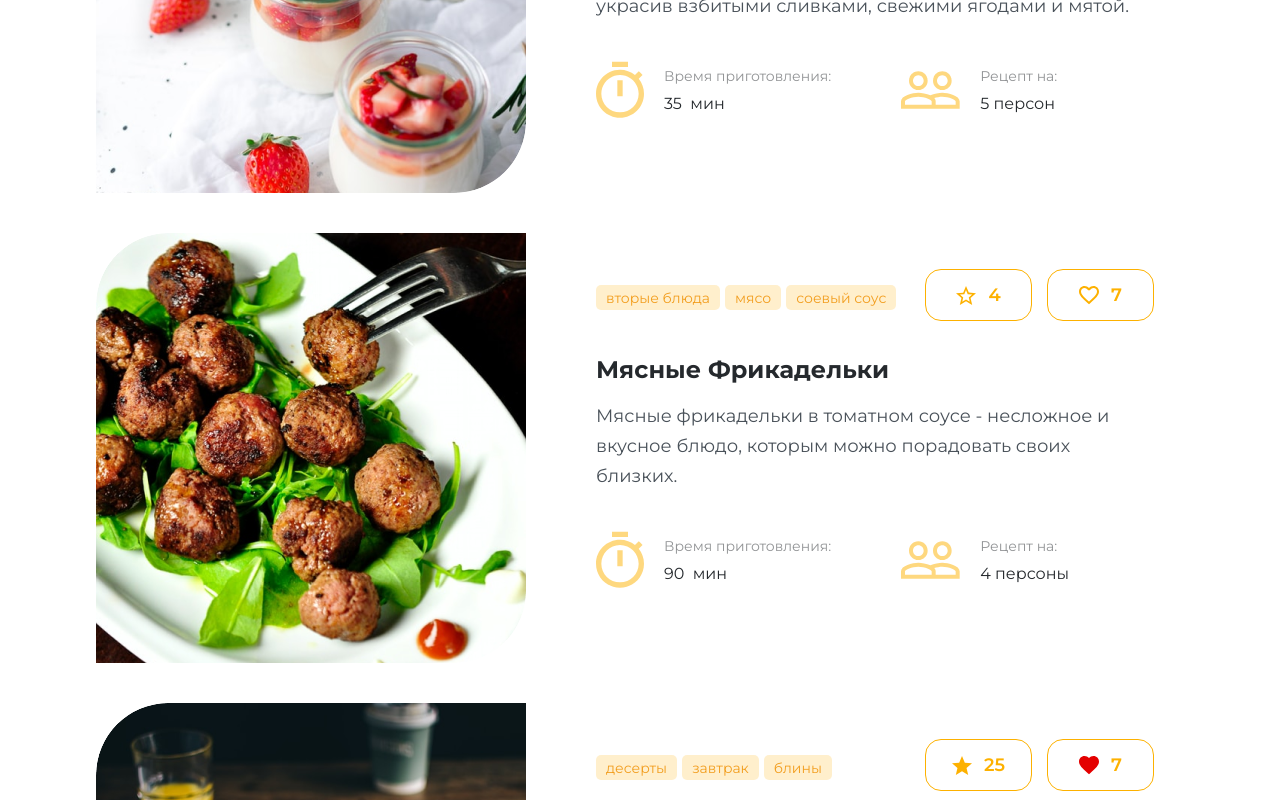
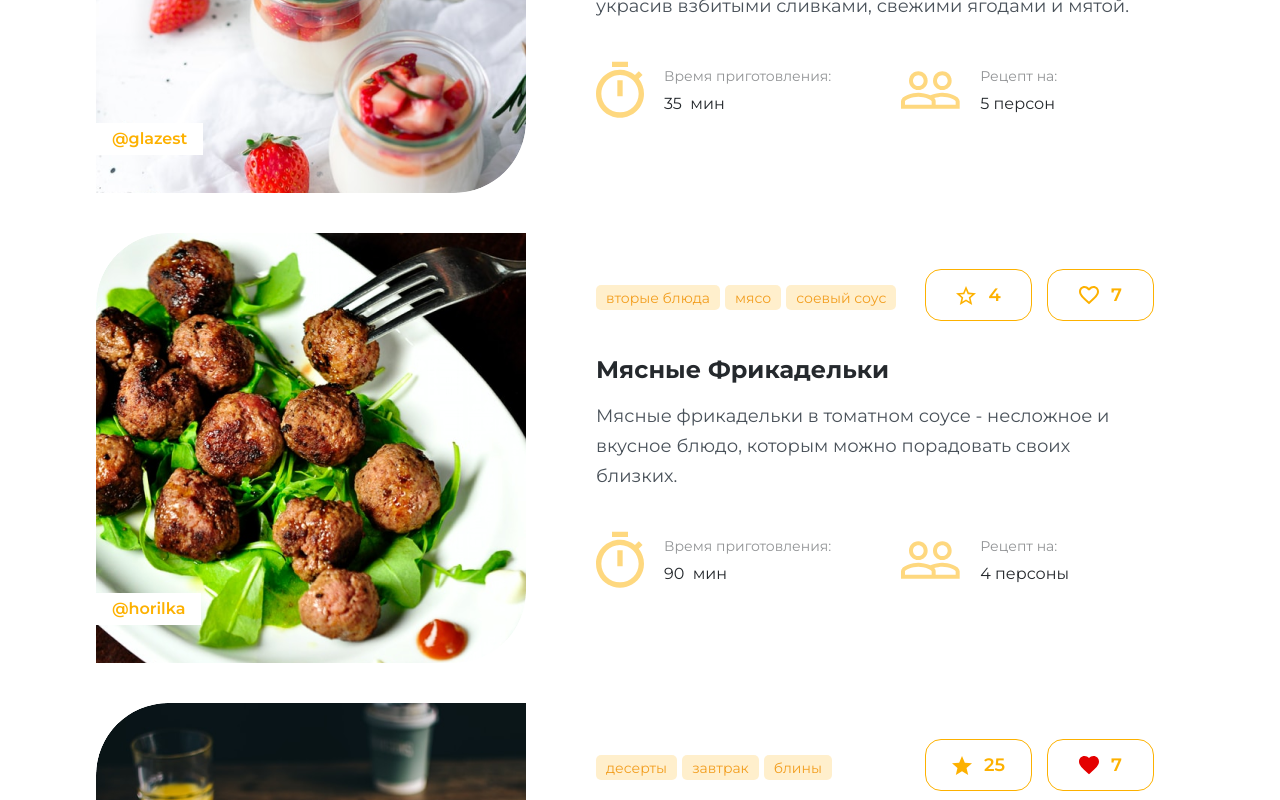
Before and after one commit to Yaroslav810/Recipes, an Angular app in the folder RecipesFrontend/: page /recipes in a window 1280 px wide. Shown: the part 940-1740 px from the top of the page. Built offline with nearby package versions, Linux system fonts and the light colour scheme.

Commit message:
R-4: Added id tags to card objects, added processing of card clicks, added author mapping

```diff
--- a/RecipesFrontend/src/app/directives/dish-card/dish-card.component.css
+++ b/RecipesFrontend/src/app/directives/dish-card/dish-card.component.css
@@ -16,6 +16,7 @@
 }
 
 .card-image {
+  position: relative;
   width: 430px;
   height: 430px;
   border-radius: 72px 0;
@@ -33,6 +34,20 @@
   height: 100%;
   margin: 0;
   object-fit: cover;
+}
+
+.card-author {
+  position: absolute;
+  left: 0;
+  bottom: 38px;
+  padding: 2px 16px;
+  background: #fff;
+}
+
+.author {
+  margin: 0;
+  font: normal 600 16px/28px 'Montserrat', sans-serif;
+  color: #FDB100;
 }
 
 .card-content {
--- a/RecipesFrontend/src/app/directives/dish-card/dish-card.component.html
+++ b/RecipesFrontend/src/app/directives/dish-card/dish-card.component.html
@@ -1,6 +1,9 @@
 <mat-card class="card" (click)="onCardButtonClick()">
   <div class="card-image">
     <img mat-card-image src="{{ card.image }}" alt="{{ card.title }}">
+    <div class="card-author">
+      <p class="author">@{{ card.author }}</p>
+    </div>
   </div>
   <div class="card-content">
     <div class="card-header">
--- a/RecipesFrontend/src/app/directives/dish-card/dish-card.interface.ts
+++ b/RecipesFrontend/src/app/directives/dish-card/dish-card.interface.ts
@@ -3,6 +3,7 @@ export interface IDishCard {
   title: string,
   description: string,
   keywords: string[],
+  author: string,
   likesCount: number,
   starsCount: number,
   time: string,
--- a/RecipesFrontend/src/app/directives/main-course-card/main-course-card.component.css
+++ b/RecipesFrontend/src/app/directives/main-course-card/main-course-card.component.css
@@ -15,6 +15,7 @@
 }
 
 .card-image {
+  position: relative;
   width: 543px;
   border-radius: 72px 0;
   overflow: hidden;
@@ -31,6 +32,20 @@
   height: 100%;
   margin: 0;
   object-fit: cover;
+}
+
+.card-author {
+  position: absolute;
+  left: 0;
+  bottom: 38px;
+  padding: 2px 16px;
+  background: #fff;
+}
+
+.author {
+  margin: 0;
+  font: normal 600 16px/28px 'Montserrat', sans-serif;
+  color: #fdb100;
 }
 
 .card-content {
--- a/RecipesFrontend/src/app/directives/main-course-card/main-course-card.component.html
+++ b/RecipesFrontend/src/app/directives/main-course-card/main-course-card.component.html
@@ -1,6 +1,9 @@
 <mat-card class="card" (click)="onCardButtonClick()">
   <div class="card-image">
     <img mat-card-image src="{{ card.image }}" alt="{{ card.title }}">
+    <div class="card-author">
+      <p class="author">@{{ card.author }}</p>
+    </div>
   </div>
   <div class="card-content">
     <div class="additional-info">
--- a/RecipesFrontend/src/app/directives/main-course-card/main-course-card.interface.ts
+++ b/RecipesFrontend/src/app/directives/main-course-card/main-course-card.interface.ts
@@ -2,6 +2,7 @@ export interface IMainCourseCard {
   id: number,
   title: string,
   description: string,
+  author: string,
   likesCount: number,
   time: string,
   image: string,
--- a/RecipesFrontend/src/app/pages/main/main.component.ts
+++ b/RecipesFrontend/src/app/pages/main/main.component.ts
@@ -55,6 +55,7 @@ export class MainComponent implements OnInit {
       id: 1,
       title: 'Тыквенный супчик на кокосовом молоке',
       description: 'Если у вас осталась тыква, и вы не знаете что с ней сделать, то это решение для вас! Ароматный, согревающий суп-пюре на кокосовом молоке. Можно даже в Пост! ',
+      author: 'glazest',
       likesCount: 23,
       time: '35 минут',
       image: './assets/images/pumpkin-soup-with-coconut-milk.png',
--- a/RecipesFrontend/src/app/pages/recipes/recipes.component.ts
+++ b/RecipesFrontend/src/app/pages/recipes/recipes.component.ts
@@ -36,6 +36,7 @@ export class RecipesComponent implements OnInit {
         title: 'Клубничная панна-котта',
         description: 'Десерт, который невероятно легко и быстро готовится. Советую подавать его порционно в красивых бокалах, украсив взбитыми сливками, свежими ягодами и мятой.',
         keywords: ['десерты', 'клубника', 'сливки'],
+        author: 'glazest',
         likesCount: 8,
         starsCount: 10,
         time: '35  мин',
@@ -49,6 +50,7 @@ export class RecipesComponent implements OnInit {
         title: 'Мясные фрикадельки',
         description: 'Мясные фрикадельки в томатном соусе - несложное и вкусное блюдо, которым можно порадовать своих близких.',
         keywords: ['вторые блюда', 'мясо', 'соевый соус'],
+        author: 'glazest',
         likesCount: 7,
         starsCount: 4,
         time: '90  мин',
@@ -104,6 +106,7 @@ export class RecipesComponent implements OnInit {
         title: 'Клубничная панна-котта',
         description: 'Десерт, который невероятно легко и быстро готовится. Советую подавать его порционно в красивых бокалах, украсив взбитыми сливками, свежими ягодами и мятой.',
         keywords: ['десерты', 'клубника', 'сливки'],
+        author: 'glazest',
         likesCount: 8,
         starsCount: 10,
         time: '35  мин',
@@ -117,6 +120,7 @@ export class RecipesComponent implements OnInit {
         title: 'Мясные фрикадельки',
         description: 'Мясные фрикадельки в томатном соусе - несложное и вкусное блюдо, которым можно порадовать своих близких.',
         keywords: ['вторые блюда', 'мясо', 'соевый соус'],
+        author: 'horilka',
         likesCount: 7,
         starsCount: 4,
         time: '90  мин',
@@ -130,6 +134,7 @@ export class RecipesComponent implements OnInit {
         title: 'Панкейки',
         description: 'Панкейки: меньше, чем блины, но больше, чем оладьи. Основное отличие — в тесте, оно должно быть воздушным, чтобы панкейки не растекались по сковородке...',
         keywords: ['десерты', 'завтрак', 'блины'],
+        author: 'turum-pum-pum',
         likesCount: 7,
         starsCount: 25,
         time: '40  мин',
@@ -143,6 +148,7 @@ export class RecipesComponent implements OnInit {
         title: 'Полезное мороженое без сахара',
         description: 'Йогуртовое мороженое сочетает в себе нежный вкус и низкую калорийность, что будет особенно актуально для сладкоежек, соблюдающих диету.',
         keywords: ['десерты', 'вишня', 'мороженое'],
+        author: 'sweet-girl',
         likesCount: 7,
         starsCount: 4,
         time: '35  мин',
```
